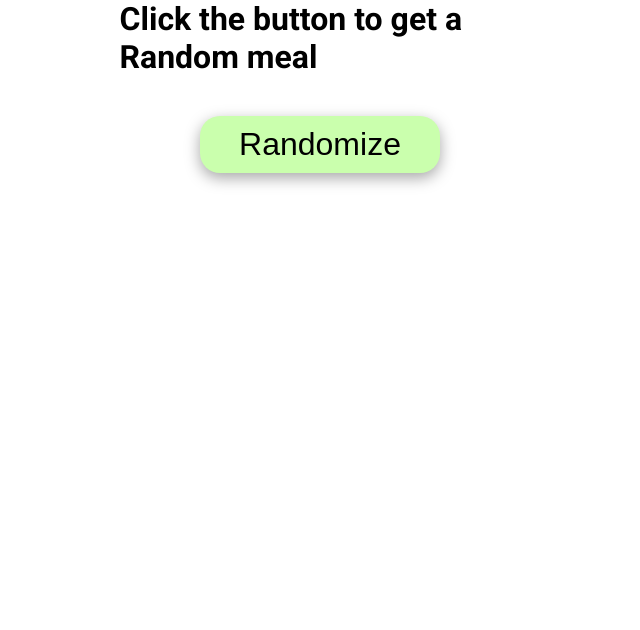
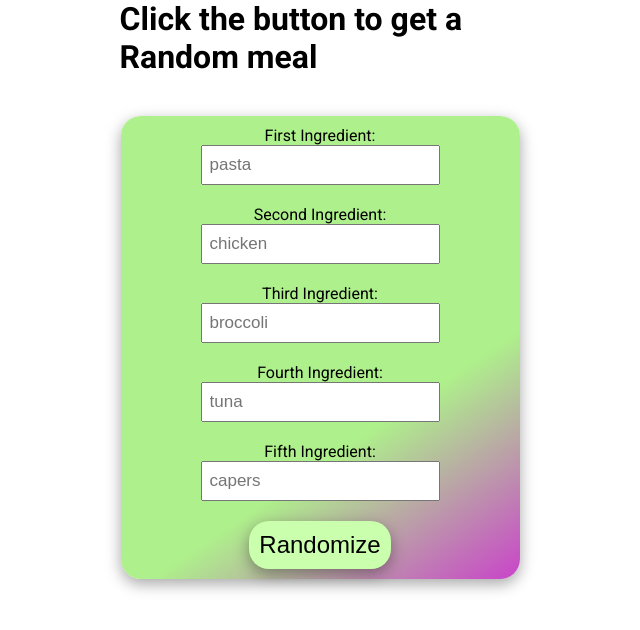
Before and after one commit to tRomanowski/capstone-project, a React (Create React App) app: page / in a window 1280 px wide. Shown: the top 630 px of the page, without its empty margins (320-960 px from the left). Built offline with nearby package versions, Linux system fonts and the light colour scheme; no server answers.

Commit message:
Add Form Component and Form Story, update fetch, update styling, add nanoid

```diff
--- a/package.json
+++ b/package.json
@@ -8,6 +8,7 @@
     "@testing-library/user-event": "^13.5.0",
     "html-react-parser": "^1.4.9",
     "json-server": "^0.17.0",
+    "nanoid": "^3.3.2",
     "react": "^17.0.2",
     "react-dom": "^17.0.2",
     "react-icons": "^4.3.1",
--- a/src/App.js
+++ b/src/App.js
@@ -1,4 +1,4 @@
-import Button from './components/Button';
+import Form from './components/Form';
 import MainWrapper from './components/MainWrapper';
 import RecipeList from './components/RecipeList';
 import { useState } from 'react';
@@ -6,15 +6,25 @@ import { useState } from 'react';
 export default function App() {
   const [recipes, setRecipes] = useState([]);
   const { REACT_APP_API_KEY } = process.env;
-  let randomNumber1 = Math.floor(Math.random() * 5);
-  let randomNumber2 = Math.floor(Math.random() * 5);
-  const ingredients1 = ['tuna', 'beef', 'eggs', 'milk', 'pear'];
-  const ingredients2 = ['apple', 'salmon', 'chicken', 'lettuce', 'tofu'];
-  const urlIngredients = `https://api.spoonacular.com/recipes/findByIngredients?apiKey=${REACT_APP_API_KEY}&ingredients=${ingredients1[randomNumber1]},+${ingredients2[randomNumber2]}&number=1`;
+  let urlIngredients = '';
 
-  function handleRandomize() {
+  function onSubmitIngredients(arr) {
+    console.log(arr);
+
     async function getNewRecipe() {
       try {
+        if (arr.length === 5) {
+          urlIngredients = `https://api.spoonacular.com/recipes/findByIngredients?apiKey=${REACT_APP_API_KEY}&ingredients=${arr[0]},+${arr[1]},+${arr[2]},+${arr[3]},+${arr[4]}&number=1`;
+        } else if (arr.length === 4) {
+          urlIngredients = `https://api.spoonacular.com/recipes/findByIngredients?apiKey=${REACT_APP_API_KEY}&ingredients=${arr[0]},+${arr[1]},+${arr[2]},+${arr[3]}&number=1`;
+        } else if (arr.length === 3) {
+          urlIngredients = `https://api.spoonacular.com/recipes/findByIngredients?apiKey=${REACT_APP_API_KEY}&ingredients=${arr[0]},+${arr[1]},+${arr[2]}&number=1`;
+        } else if (arr.length === 2) {
+          urlIngredients = `https://api.spoonacular.com/recipes/findByIngredients?apiKey=${REACT_APP_API_KEY}&ingredients=${arr[0]},+${arr[1]}&number=1`;
+        } else {
+          console.log('Something went wrong!');
+        }
+        console.log(urlIngredients);
         const response = await fetch(urlIngredients);
         const data = await response.json();
         const recipeID = data[0].id;
@@ -34,7 +44,7 @@ export default function App() {
   return (
     <MainWrapper>
       <h1>Click the button to get a Random meal</h1>
-      <Button text="Randomize" onRandomize={handleRandomize} />
+      <Form onSubmitIngredients={onSubmitIngredients} />
       {recipes.length > 0 && <RecipeList recipes={recipes} />}
     </MainWrapper>
   );
--- a/src/components/Button.js
+++ b/src/components/Button.js
@@ -1,8 +1,8 @@
 import styled from 'styled-components';
 
-export default function Button({ text, remove, onRandomize }) {
+export default function Button({ text, remove, onClick }) {
   return (
-    <StyledButton onClick={() => onRandomize()} remove={remove}>
+    <StyledButton onClick={onClick} remove={remove}>
       {text}
     </StyledButton>
   );
@@ -15,7 +15,5 @@ const StyledButton = styled.button`
   border-radius: 20px;
   border: none;
   box-shadow: rgba(0, 0, 0, 0.35) 0px 5px 15px;
-  font-size: 2rem;
-  width: 240px;
-  margin-top: 20px;
+  font-size: 1.5rem;
 `;
--- /dev/null
+++ b/src/components/Form.js
@@ -0,0 +1,136 @@
+import Button from './Button';
+import styled from 'styled-components';
+import { useState } from 'react';
+
+export default function Form({ onSubmitIngredients }) {
+  const [ingredient1, setIngredient1] = useState('');
+  const [ingredient2, setIngredient2] = useState('');
+  const [ingredient3, setIngredient3] = useState('');
+  const [ingredient4, setIngredient4] = useState('');
+  const [ingredient5, setIngredient5] = useState('');
+  let arr = [];
+
+  function onSubmit(event) {
+    event.preventDefault();
+    if (
+      ingredient1 &&
+      ingredient2 &&
+      ingredient3 &&
+      ingredient4 &&
+      ingredient5
+    ) {
+      arr.push(ingredient1, ingredient2, ingredient3, ingredient4, ingredient5);
+    } else if (ingredient1 && ingredient2 && ingredient3 && ingredient4) {
+      arr.push(ingredient1, ingredient2, ingredient3, ingredient4);
+    } else if (ingredient1 && ingredient2 && ingredient3) {
+      arr.push(ingredient1, ingredient2, ingredient3);
+    } else if (ingredient1 && ingredient2) {
+      arr.push(ingredient1, ingredient2);
+    } else {
+      alert('You need to put in your first and second ingredient');
+      return;
+    }
+
+    onSubmitIngredients(arr);
+
+    setIngredient1('');
+    setIngredient2('');
+    setIngredient3('');
+    setIngredient4('');
+    setIngredient5('');
+  }
+
+  return (
+    <StyledForm onSubmit={onSubmit}>
+      <FormControl>
+        <label htmlFor="first">First Ingredient:</label>
+        <input
+          id="first"
+          type="text"
+          placeholder="pasta"
+          value={ingredient1}
+          onChange={event => setIngredient1(event.target.value)}
+        />
+      </FormControl>
+      <FormControl>
+        <label htmlFor="second">Second Ingredient:</label>
+        <input
+          id="second"
+          type="text"
+          placeholder="chicken"
+          value={ingredient2}
+          onChange={event => setIngredient2(event.target.value)}
+        />
+      </FormControl>
+      <FormControl>
+        <label htmlFor="third">Third Ingredient:</label>
+        <input
+          id="third"
+          type="text"
+          placeholder="broccoli"
+          value={ingredient3}
+          onChange={event => setIngredient3(event.target.value)}
+        />
+      </FormControl>
+      <FormControl>
+        <label htmlFor="fourth">Fourth Ingredient:</label>
+        <input
+          id="fourth"
+          type="text"
+          placeholder="tuna"
+          value={ingredient4}
+          onChange={event => setIngredient4(event.target.value)}
+        />
+      </FormControl>
+      <FormControl>
+        <label htmlFor="fifth">Fifth Ingredient:</label>
+        <input
+          id="fifth"
+          type="text"
+          placeholder="capers"
+          value={ingredient5}
+          onChange={event => setIngredient5(event.target.value)}
+        />
+      </FormControl>
+      <FormControl>
+        <Button text="Randomize"></Button>
+      </FormControl>
+    </StyledForm>
+  );
+}
+
+const StyledForm = styled.form`
+  min-width: 399px;
+  max-width: 400px;
+  border-radius: 20px;
+  box-shadow: rgba(0, 0, 0, 0.35) 0px 5px 15px;
+  background: rgb(174, 240, 139);
+  background: linear-gradient(
+    146deg,
+    rgba(174, 240, 139, 1) 66%,
+    rgba(201, 68, 201, 1) 100%
+  );
+  margin-top: 20px;
+  display: flex;
+  justify-content: space-around;
+  align-items: center;
+  flex-direction: column;
+`;
+
+const FormControl = styled.div`
+  display: flex;
+  flex-direction: column;
+  justify-content: center;
+  align-items: center;
+  margin: 10px 0;
+
+  label {
+    text-align: start;
+  }
+  input {
+    width: 100%;
+    height: 40px;
+    padding: 3px 7px;
+    font-size: 17px;
+  }
+`;
--- a/src/components/RecipeList.js
+++ b/src/components/RecipeList.js
@@ -1,5 +1,6 @@
 import React from 'react';
 import Recipe from './Recipe';
+import { nanoid } from 'nanoid';
 import styled from 'styled-components';
 
 export default function RecipeList({ recipes }) {
@@ -7,7 +8,7 @@ export default function RecipeList({ recipes }) {
     <StyledList role="list">
       {recipes.map(recipe => {
         return (
-          <li key={recipe.id}>
+          <li key={nanoid()}>
             <Recipe
               title={recipe.title}
               image={recipe.image}
```
Also changed, not shown: 2 other files (tests, documents, lock files or other folders).
